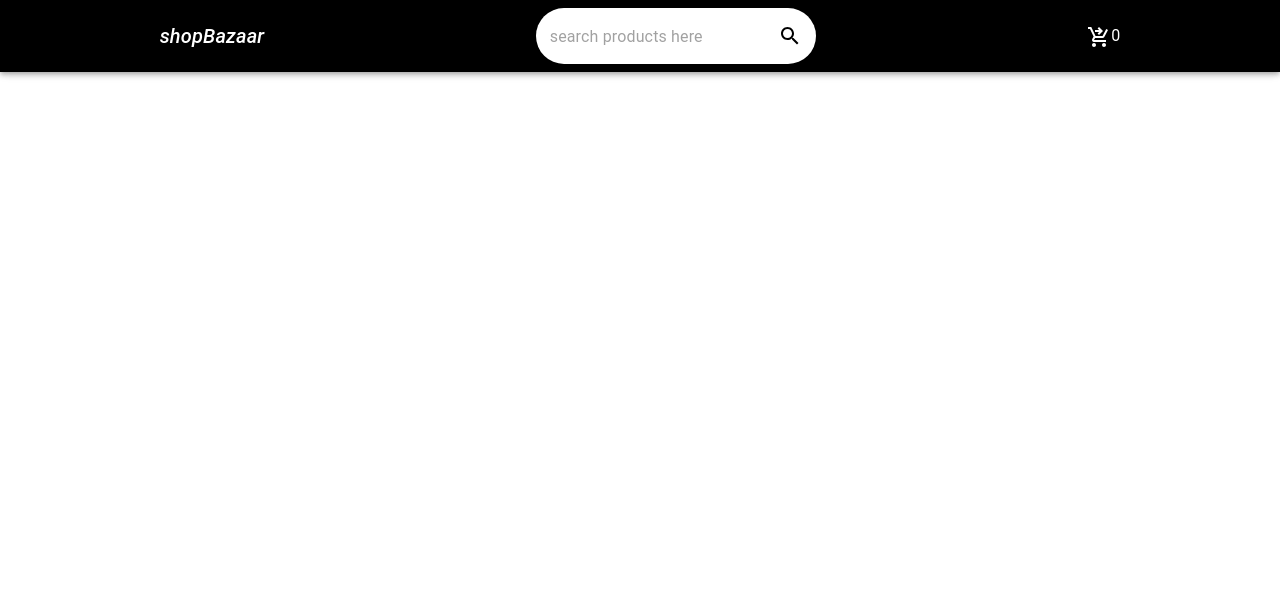
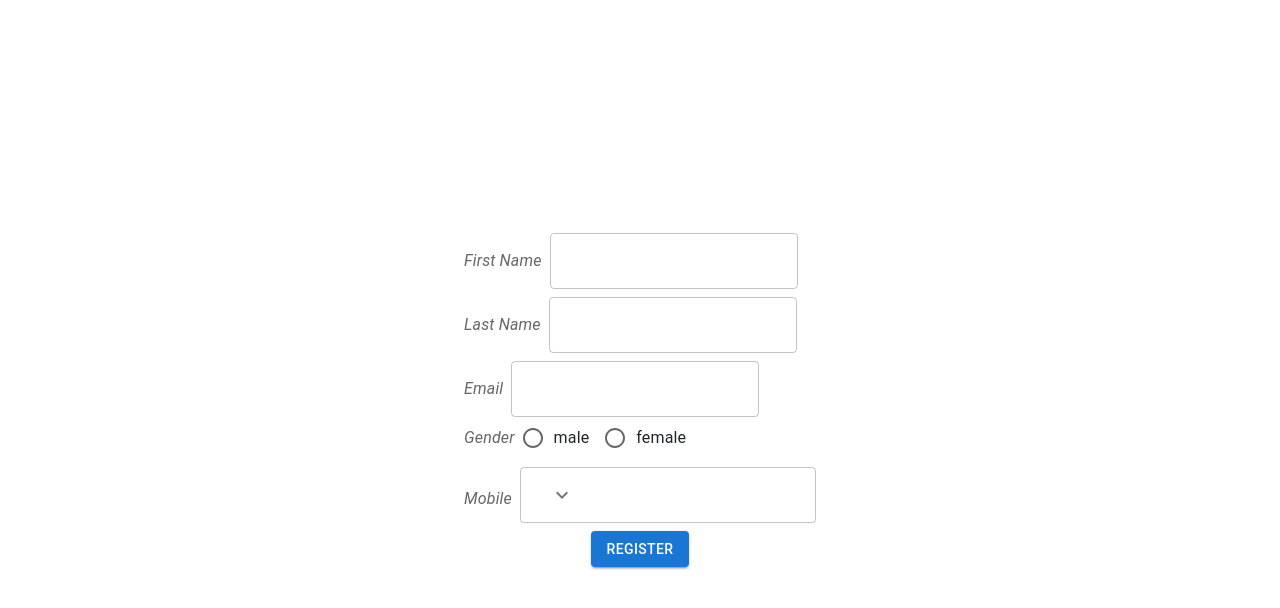
Before and after one commit to maheshsk61/New-Ecommerce-ui-api-, a React (Vite) app in the folder client/: page /register in a window 1280 px wide. Shown: the top 608 px of the page. Built offline with nearby package versions, Linux system fonts and the light colour scheme.

Commit message:
ui for user register done wxcluding password

```diff
--- a/client/src/App.tsx
+++ b/client/src/App.tsx
@@ -5,10 +5,19 @@ import Laptop from "./components/products/laptop/laptop";
 import Headphone from "./components/products/headphone/headphone";
 import Product from "./components/products/product";
 import Cart from "./components/cart/cart";
+import Register from "./components/register-user/register";
 
 export const routers = createBrowserRouter([
   {
-    path: "/",
+    path:"/register",
+    element: (
+      <>
+        <Register/>
+      </>
+    )
+  },
+  {
+    path: "/home",
     element: (
       <>
         <Navbar />
--- /dev/null
+++ b/client/src/Redux/slices/user.ts
@@ -0,0 +1,61 @@
+import { createSlice, PayloadAction } from "@reduxjs/toolkit";
+
+const initialState = {
+  firstName: "",
+  lastName: "",
+  email: "",
+  gender: "",
+  countryCode: "",
+  mobileNumber: "",
+  error: "",
+};
+
+const userSlice = createSlice({
+  name: "user",
+  initialState,
+  reducers: {
+    setFirstName(state, action: PayloadAction<string>) {
+      state.firstName = action.payload;
+    },
+    setLastName(state, action: PayloadAction<string>) {
+      state.lastName = action.payload;
+    },
+    setEmail(state, action: PayloadAction<string>) {
+      state.email = action.payload;
+    },
+    setGender(state, action: PayloadAction<string>) {
+      state.gender = action.payload;
+    },
+    setCountryCode(state, action: PayloadAction<string>) {
+      state.countryCode = action.payload;
+    },
+    setMobileNumber(state, action: PayloadAction<string>) {
+      state.mobileNumber = action.payload;
+    },
+    setError(state, action: PayloadAction<string>) {
+      state.error = action.payload;
+    },
+    // Optionally, you can also create a reset or clear method if needed
+    resetUser(state) {
+      state.firstName = "";
+      state.lastName = "";
+      state.email = "";
+      state.gender = "";
+      state.countryCode = "";
+      state.mobileNumber = "";
+      state.error= ""
+    },
+  },
+});
+
+export const {
+  setFirstName,
+  setLastName,
+  setEmail,
+  setGender,
+  setCountryCode,
+  setMobileNumber,
+  resetUser,
+  setError
+} = userSlice.actions;
+export default userSlice.reducer;
--- a/client/src/Redux/store.tsx
+++ b/client/src/Redux/store.tsx
@@ -5,6 +5,7 @@ import productsReducer from "./slices/products";
 import buttonsReducer from "./slices/handle-buttons";
 import loadingReducer from "./slices/loading";
 import dialogboxReducer from "./slices/dialog-box";
+import userReducer from "./slices/user"
 const store = configureStore({
   reducer: {
     productLists: ProductListReducer,
@@ -13,6 +14,7 @@ const store = configureStore({
     buttons: buttonsReducer,
     loading: loadingReducer,
     dialogbox: dialogboxReducer,
+    user: userReducer,
   },
 });
 export default store;
--- a/client/src/api.ts
+++ b/client/src/api.ts
@@ -21,3 +21,13 @@ export const productType = async (params: string) => {
     return Promise.reject(error);
   }
 };
+
+//post
+export const user = async (payload: object) => {
+  try {
+    const response = await axios.post(`${BASE_URL}/newUser`, payload);
+    return response.data;
+  } catch (error) {
+    return Promise.reject(error);
+  }
+};
--- a/client/src/components/navbar/navbar.tsx
+++ b/client/src/components/navbar/navbar.tsx
@@ -43,7 +43,7 @@ const Navbar: React.FC = (): JSX.Element => {
         >
           <Typography variant="h6">
             <Link
-              to="/"
+              to="/home"
               className="text-white text-decoration-none"
               onClick={() => {
                 dispatch(setSearchQuery(""));
--- a/client/src/components/product-list/product-list.tsx
+++ b/client/src/components/product-list/product-list.tsx
@@ -116,7 +116,7 @@ const ProductList: React.FC = (): JSX.Element => {
                 key={product.id}
               >
                 <Link
-                  to={`${product.name}s`}
+                  to={`/${product.name}s`}
                   style={{ textDecoration: "none" }}
                 >
                   <Card sx={{ width: "250px", padding: 2 }} className="card">
--- /dev/null
+++ b/client/src/components/register-user/register.tsx
@@ -0,0 +1,253 @@
+import {
+  Alert,
+  Box,
+  FormControlLabel,
+  Grid2,
+  InputAdornment,
+  InputLabel,
+  MenuItem,
+  Radio,
+  RadioGroup,
+  Select,
+  SelectChangeEvent,
+  TextField,
+} from "@mui/material";
+import ExpandMoreIcon from "@mui/icons-material/ExpandMore";
+import { constant } from "../../constant";
+import Buttons from "../reuse-components/button/button";
+import { useDispatch, useSelector } from "react-redux";
+import { AppDispatch, RootState } from "../../Redux/store";
+import {
+  setCountryCode,
+  setFirstName,
+  setLastName,
+  setEmail,
+  setGender,
+  setMobileNumber,
+  setError,
+  resetUser,
+} from "../../Redux/slices/user"; // Assuming actions are created for updating user fields
+import { user } from "../../api";
+
+const Register: React.FC = (): JSX.Element => {
+  const userDetails = useSelector((state: RootState) => state.user);
+  const dispatch = useDispatch<AppDispatch>();
+  const handleCountry = (event: SelectChangeEvent<string>) => {
+    dispatch(setCountryCode(event.target.value));
+  };
+  const handleInputChange = (
+    e: React.ChangeEvent<HTMLInputElement>,
+    field: string
+  ) => {
+    const { value } = e.target;
+    switch (field) {
+      case "firstName":
+        dispatch(setFirstName(value));
+        break;
+      case "lastName":
+        dispatch(setLastName(value));
+        break;
+      case "email":
+        dispatch(setEmail(value));
+        break;
+      case "gender":
+        dispatch(setGender(value));
+        break;
+      case "mobileNumber":
+        dispatch(setMobileNumber(value));
+        break;
+      default:
+        break;
+    }
+  };
+  const handleRegister = async () => {
+    if (userDetails.firstName === "") {
+      dispatch(setError("please enter firstname"));
+      return false;
+    }
+    if (userDetails.lastName === "") {
+      dispatch(setError("please enter lastname"));
+      return false;
+    }
+    if (userDetails.email === "") {
+      dispatch(setError("please enter email"));
+      return false;
+    }
+    if (!userDetails.email.includes("@")) {
+      dispatch(setError("Email must contain @ symbol"));
+      return false;
+    }
+    if (userDetails.gender === "") {
+      dispatch(setError("please select gender"));
+      return false;
+    }
+    if (userDetails.countryCode === "") {
+      dispatch(setError("please select countrycode"));
+      return false;
+    }
+    if (userDetails.mobileNumber === "") {
+      dispatch(setError("please enter mobile number"));
+      return false;
+    }
+    const payload = {
+      firstName: userDetails.firstName,
+      lastName: userDetails.lastName,
+      email: userDetails.email,
+      gender: userDetails.gender,
+      countryCode: userDetails.countryCode,
+      mobileNumber: userDetails.mobileNumber,
+    };
+    try {
+      const response = await user(payload);
+      return response.data;
+    } catch (error) {
+      return Promise.reject(error);
+    } finally {
+      dispatch(resetUser());
+    }
+  };
+  const handleFormSubmission = (event: React.FormEvent) => {
+    event.preventDefault();
+  };
+
+  return (
+    <Grid2
+      sx={{
+        gridColumn: {
+          xs: "span 12",
+          sm: "span 6",
+          md: "span 4",
+          lg: "span 4",
+          xl: "span 3",
+        },
+        height: "100vh",
+      }}
+      className="d-flex flex-column align-items-center w-100 justify-content-center"
+    >
+      <Box component="form" onSubmit={handleFormSubmission}>
+        {userDetails.error && (
+          <Alert severity="error" sx={{ mb: 1 }}>
+            {userDetails.error}
+          </Alert>
+        )}
+        <Box sx={{ display: "flex", alignItems: "center", mb: 1 }}>
+          <InputLabel sx={{ mr: 1 }}>
+            <i>{constant.firstName}</i>
+          </InputLabel>
+          <TextField
+            className="text-field"
+            type="text"
+            value={userDetails.firstName}
+            onChange={(e) =>
+              handleInputChange(
+                e as React.ChangeEvent<HTMLInputElement>,
+                "firstName"
+              )
+            }
+          />
+        </Box>
+        <Box sx={{ display: "flex", alignItems: "center", mb: 1 }}>
+          <InputLabel sx={{ mr: 1 }}>
+            <i>{constant.lastName}</i>
+          </InputLabel>
+          <TextField
+            className="text-field"
+            type="text"
+            value={userDetails.lastName}
+            onChange={(e) =>
+              handleInputChange(
+                e as React.ChangeEvent<HTMLInputElement>,
+                "lastName"
+              )
+            }
+          />
+        </Box>
+        <Box sx={{ display: "flex", alignItems: "center" }}>
+          <InputLabel sx={{ mr: 1 }}>
+            <i>{constant.email}</i>
+          </InputLabel>
+          <TextField
+            className="text-field"
+            type="email"
+            value={userDetails.email}
+            onChange={(e) =>
+              handleInputChange(
+                e as React.ChangeEvent<HTMLInputElement>,
+                "email"
+              )
+            }
+          />
+        </Box>
+        <Box sx={{ display: "flex", alignItems: "center", mb: 1 }}>
+          <InputLabel sx={{ mr: 1 }}>
+            <i>{constant.gender}</i>
+          </InputLabel>
+          <RadioGroup
+            row
+            value={userDetails.gender}
+            onChange={(e) => dispatch(setGender(e.target.value))}
+          >
+            <FormControlLabel
+              value={constant.male}
+              label={constant.male.toLowerCase()}
+              control={<Radio />}
+            />
+            <FormControlLabel
+              value={constant.female}
+              label={constant.female.toLowerCase()}
+              control={<Radio />}
+            />
+          </RadioGroup>
+        </Box>
+        <Box sx={{ display: "flex", alignItems: "center" }}>
+          <InputLabel sx={{ mr: 1 }}>
+            <i>{constant.mobileNumber}</i>
+          </InputLabel>
+          <TextField
+            className="text-field"
+            type="number"
+            sx={{ mb: 1 }}
+            value={userDetails.mobileNumber}
+            onChange={(e) =>
+              handleInputChange(
+                e as React.ChangeEvent<HTMLInputElement>,
+                "mobileNumber"
+              )
+            }
+            InputProps={{
+              startAdornment: (
+                <InputAdornment position="start">
+                  <Select
+                    onChange={handleCountry}
+                    value={userDetails.countryCode}
+                    variant="standard"
+                    disableUnderline
+                    IconComponent={ExpandMoreIcon}
+                  >
+                    <MenuItem value="+91">+91</MenuItem>
+                    <MenuItem value="+1">+1</MenuItem>
+                    <MenuItem value="+44">+44</MenuItem>
+                  </Select>
+                </InputAdornment>
+              ),
+            }}
+          />
+        </Box>
+        <Box
+          sx={{
+            display: "flex",
+            justifyContent: "center", // Center horizontally
+          }}
+        >
+          <Buttons
+            value={constant.register}
+            onClick={handleRegister}
+            type="submit"
+          />
+        </Box>
+      </Box>
+    </Grid2>
+  );
+};
+
+export default Register;
--- a/client/src/components/reuse-components/button/button.tsx
+++ b/client/src/components/reuse-components/button/button.tsx
@@ -6,13 +6,16 @@ const Buttons: React.FC<IButtons> = ({
   backgroundColor,
   sx,
   isDisabled,
+  type = "button",
 }): JSX.Element => {
+
   return (
     <Button
       variant="contained"
       onClick={onClick}
       sx={{ backgroundColor: backgroundColor, ...sx }}
       disabled={isDisabled}
+      type={type}
     >
       {value}
     </Button>
--- a/client/src/constant.ts
+++ b/client/src/constant.ts
@@ -9,5 +9,14 @@ export const constant: Constants = {
   laptop: "Laptops",
   headphone: "Headphones",
   rupees: "₹",
-  totalPrice: "Total Price"
+  totalPrice: "Total Price",
+  firstName: "First Name",
+  lastName: "Last Name",
+  email: "Email",
+  gender: "Gender",
+  mobileNumber: "Mobile",
+  male:"MALE",
+  female:"FEMALE",
+  other:"OTHER",
+  register:"Register",
 };
```
Also changed, not shown: client/src/interface.ts (+10 -0 lines).
